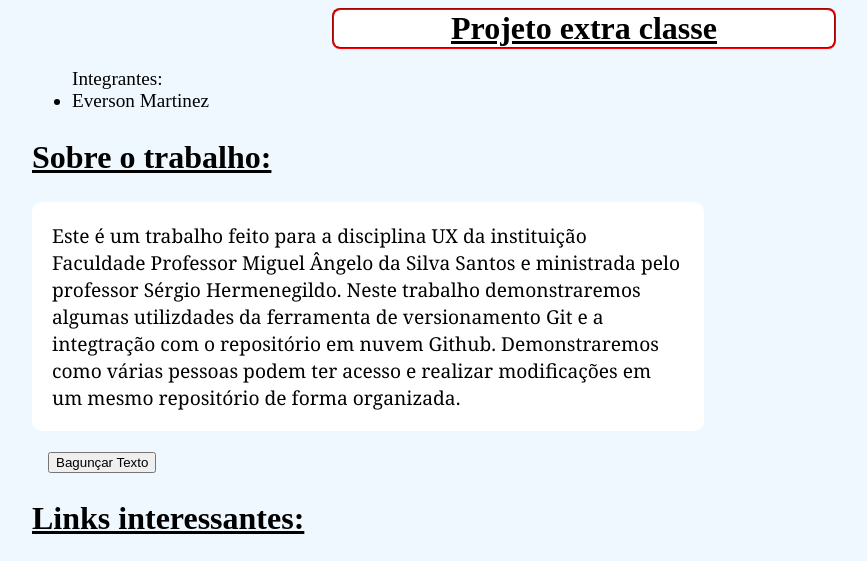
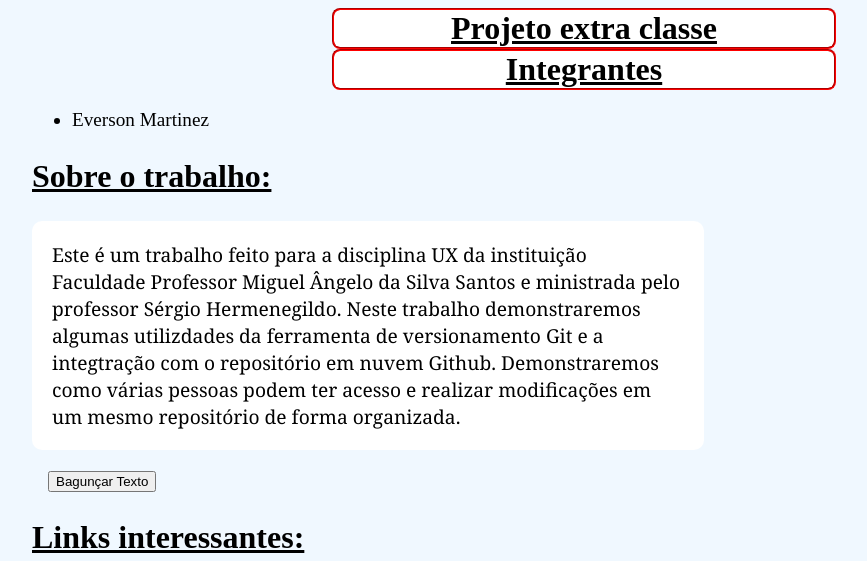
Before and after one commit to eversonmartinez/extra-classe3, a plain HTML site: page index.html in a window 1280 px wide. Shown: the top 561 px of the page, without its empty margins (56-923 px from the left). Drawn offline with Linux system fonts and the light colour scheme.

Commit message:
Alteração no título de integrantes

```diff
--- a/index.html
+++ b/index.html
@@ -8,7 +8,8 @@
 </head>
 <body>
     <h1>Projeto extra classe</h1>
-    <ul>Integrantes:
+    <h1>Integrantes</h1>
+    <ul>
         <li>Everson Martinez</li>
     </ul>
     <h2>Sobre o trabalho:</h2>
```
